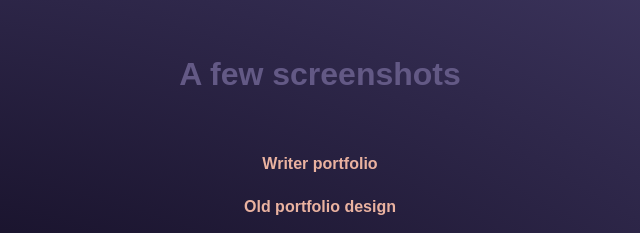
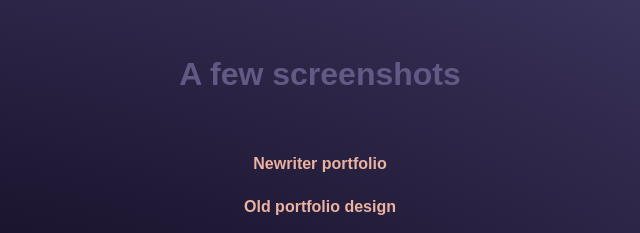
Before and after one commit to yakbrother/eaton-screenshots, a website: page dist/index.html in a window 1280 px wide. Shown: the top 233 px of the page, 320-960 px from the left. Drawn offline with Linux system fonts and the light colour scheme; a web font is replaced by a local one.

Commit message:
Fixing image issue in index.html

```diff
--- a/dist/index.html
+++ b/dist/index.html
@@ -94,8 +94,8 @@
       <h1>A few screenshots</h1>
 
       <p>
-        <a data-fslightbox="gallery" href="./nwriter-portfolio.jpg">
-          Writer portfolio
+        <a data-fslightbox="gallery" href="./new-writer-portfolio.jpg">
+          Newriter portfolio
         </a>
       </p>
 
```
